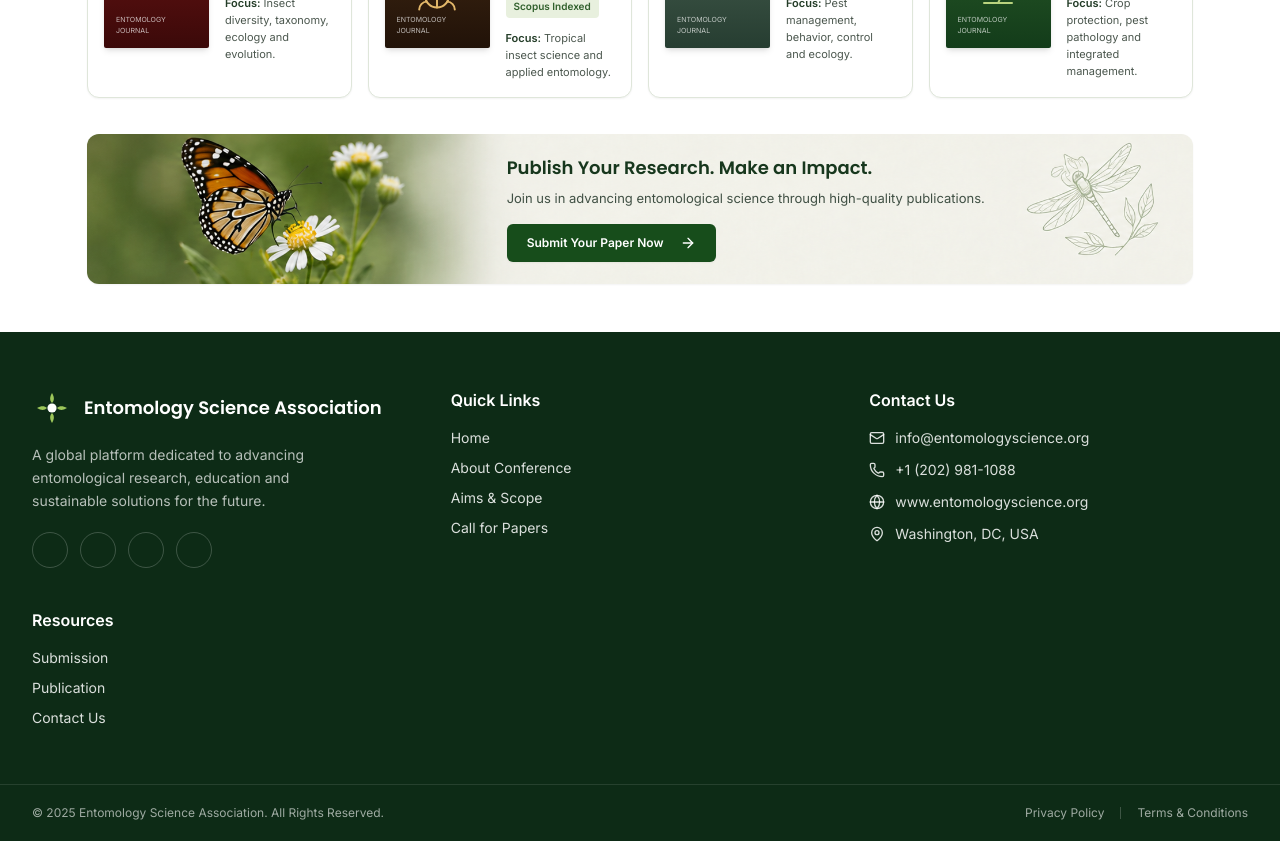
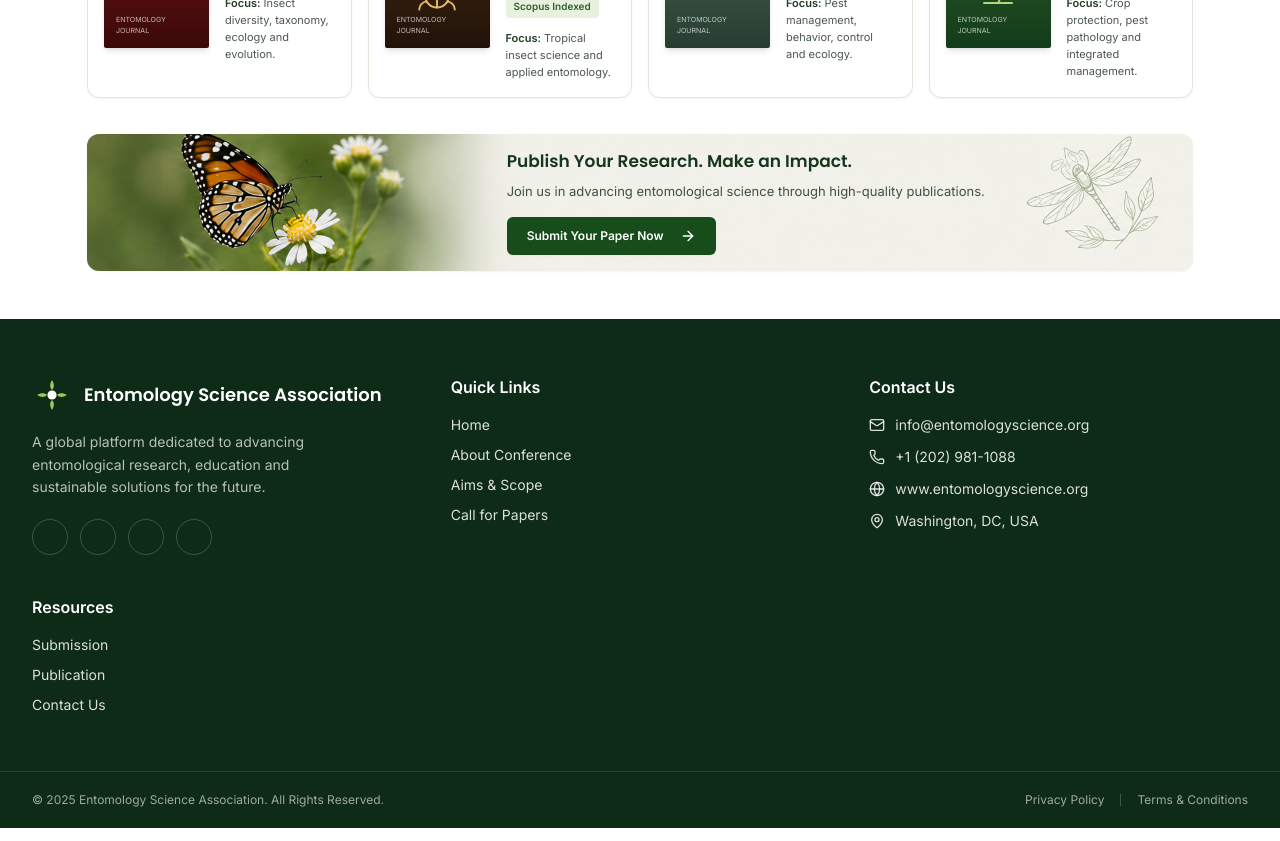
Before and after one commit to Dhanshri-Rc/entomology-science, a React (Vite) app: page /publication in a window 1280 px wide. Shown: the part 1660-2501 px from the top of the page. Built offline with nearby package versions, Linux system fonts and the light colour scheme.

Commit message:
fix: update min-height and text sizes for improved layout in CallForPapers and Publication components

```diff
--- a/src/pages/CallForPapers.jsx
+++ b/src/pages/CallForPapers.jsx
@@ -431,12 +431,12 @@ export default function CallForPapers() {
         <PageContainer>
           <motion.div
             {...fadeUp}
-            className="relative isolate flex min-h-[290px] items-end overflow-hidden rounded-lg bg-[#f5f7ef] bg-cover bg-[position:16%_top] px-5 py-4 shadow-sm sm:min-h-[190px] sm:items-center sm:bg-center sm:px-8 lg:min-h-[164px] lg:px-10"
+            className="relative isolate flex min-h-[290px] items-end overflow-hidden rounded-lg bg-[#f5f7ef] bg-cover bg-[position:16%_top] px-5 py-4 lg:py-3 shadow-sm sm:min-h-[110px] sm:items-center sm:bg-center sm:px-8 lg:min-h-[110px] lg:px-10"
             style={{ backgroundImage: `url(${callCtaBg})` }}
           >
             {/* <div className="absolute inset-0 -z-10 bg-gradient-to-b from-transparent via-[#f5f7ef]/55 to-[#f5f7ef] sm:bg-gradient-to-r sm:from-transparent sm:via-[#f5f7ef]/35 sm:to-[#f5f7ef]/95" /> */}
             <div className="w-full max-w-[570px] text-center sm:ml-auto sm:w-[58%] sm:text-left md:w-[56%] lg:mr-[9%] lg:w-[53%]">
-              <h2 className="text-[17px] font-[550] leading-[1.4] text-[#17371d] sm:text-[20px] lg:text-[18px]">
+              <h2 className="text-[15px] font-[550] leading-[1.4] text-[#17371d] sm:text-[16px] lg:text-[17px]">
                 Join us in advancing the science of entomology
                 <br className="hidden sm:block" /> for a sustainable future.
               </h2>
--- a/src/pages/Publication.jsx
+++ b/src/pages/Publication.jsx
@@ -444,13 +444,13 @@ export default function Publication() {
         <PageContainer>
           <motion.div
             {...fadeUp}
-            className="relative isolate flex min-h-[265px] items-end overflow-hidden rounded-xl bg-[#f4f6ee] bg-cover bg-[position:17%_center] px-5 py-4 shadow-sm sm:min-h-[185px] sm:items-center sm:bg-center sm:px-8 lg:min-h-[150px] lg:px-10"
+            className="relative isolate flex min-h-[265px] items-end overflow-hidden rounded-xl bg-[#f4f6ee] bg-cover bg-[position:17%_center] px-5 py-4 shadow-sm sm:min-h-[100px] sm:items-center sm:bg-center sm:px-8 lg:min-h-[110px] lg:px-10"
             style={{ backgroundImage: `url(${pubCta})` }}
           >
             {/* <div className="absolute inset-0 -z-10 bg-gradient-to-b from-transparent via-[#f6f7f1]/40 to-[#f6f7f1] sm:bg-gradient-to-r sm:from-transparent sm:via-[#f6f7f1]/30 sm:to-[#f6f7f1]/90" /> */}
 
             <div className="w-full text-center sm:ml-auto sm:w-[62%] sm:text-left md:w-[58%] lg:mr-[8%] lg:w-[55%]">
-              <h2 className="text-[17px] font-[550] leading-[1.35] text-[#17371d] sm:text-[18px]">
+              <h2 className="text-[16px] font-[550] leading-[1.35] text-[#17371d] sm:text-[17px]">
                 Publish Your Research. Make an Impact.
               </h2>
               <p className="mt-2 text-[12px] leading-5 text-[#405044] sm:text-[13px]">
```
